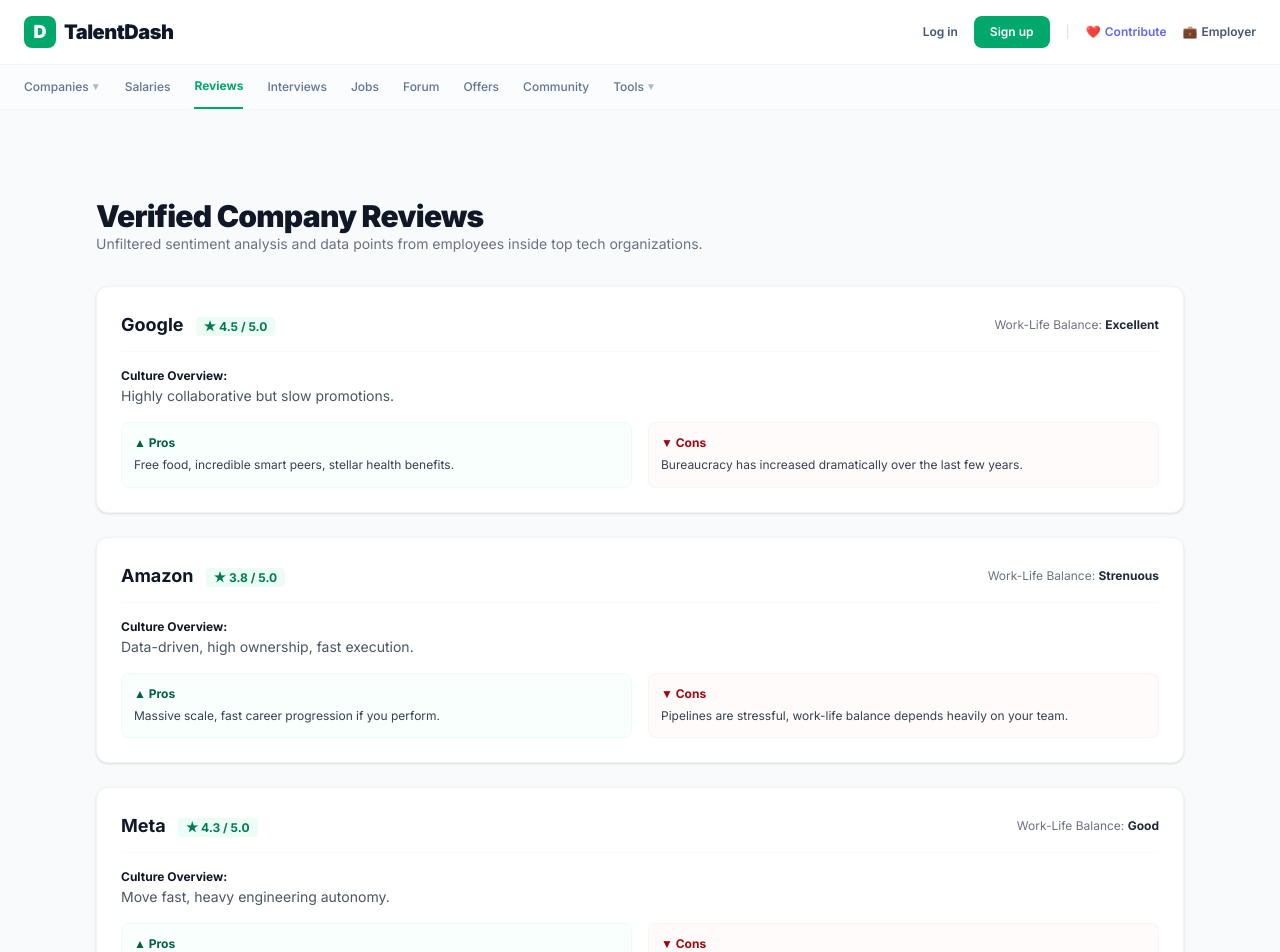
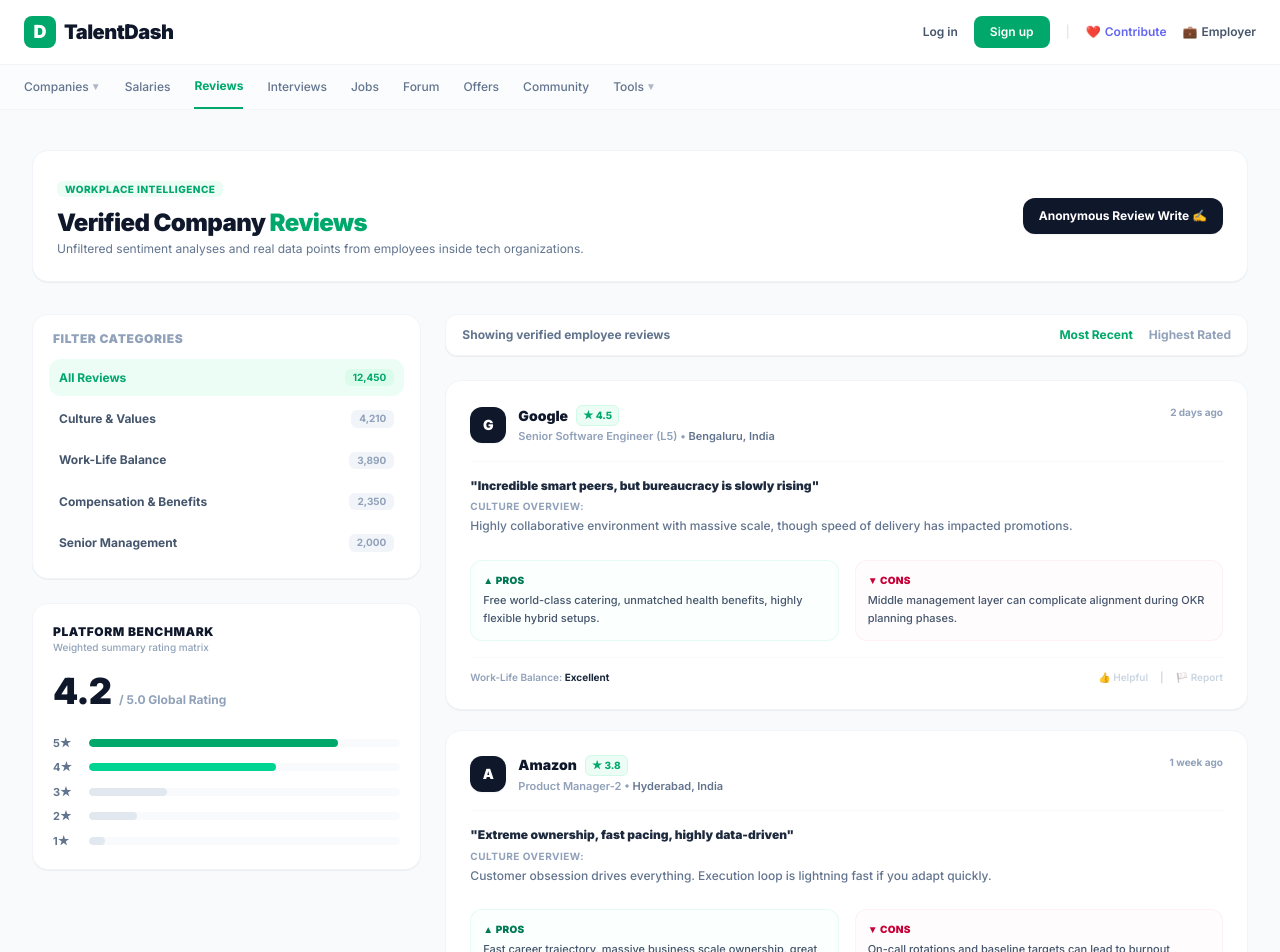
Before and after one commit to akhilesh5982/talentdash, a Next.js app: page /reviews in a window 1280 px wide. Shown: the top 952 px of the page. Built offline with nearby package versions, Linux system fonts and the light colour scheme.

Commit message:
style: full landing layout design fix and text style recovery

```diff
--- a/app/reviews/page.tsx
+++ b/app/reviews/page.tsx
@@ -1,68 +1,222 @@
+"use client";
+
+import { useState } from "react";
+import Link from "next/link";
+
 export default function ReviewsPage() {
-  const companyReviews = [
+  const [activeFilter, setActiveFilter] = useState("all");
+
+  const sideFilters = [
+    { id: "all", label: "All Reviews", count: "12,450" },
+    { id: "culture", label: "Culture & Values", count: "4,210" },
+    { id: "wlb", label: "Work-Life Balance", count: "3,890" },
+    { id: "comp", label: "Compensation & Benefits", count: "2,350" },
+    { id: "mgmt", label: "Senior Management", count: "2,000" },
+  ];
+
+  const reviewFeed = [
     {
       company: "Google",
+      role: "Senior Software Engineer (L5)",
+      location: "Bengaluru, India",
+      date: "2 days ago",
       rating: 4.5,
+      title: "Incredible smart peers, but bureaucracy is slowly rising",
       wlb: "Excellent",
-      culture: "Highly collaborative but slow promotions.",
-      pros: "Free food, incredible smart peers, stellar health benefits.",
-      cons: "Bureaucracy has increased dramatically over the last few years.",
+      culture: "Highly collaborative environment with massive scale, though speed of delivery has impacted promotions.",
+      pros: "Free world-class catering, unmatched health benefits, highly flexible hybrid setups.",
+      cons: "Middle management layer can complicate alignment during OKR planning phases.",
     },
     {
       company: "Amazon",
+      role: "Product Manager-2",
+      location: "Hyderabad, India",
+      date: "1 week ago",
       rating: 3.8,
+      title: "Extreme ownership, fast pacing, highly data-driven",
       wlb: "Strenuous",
-      culture: "Data-driven, high ownership, fast execution.",
-      pros: "Massive scale, fast career progression if you perform.",
-      cons: "Pipelines are stressful, work-life balance depends heavily on your team.",
+      culture: "Customer obsession drives everything. Execution loop is lightning fast if you adapt quickly.",
+      pros: "Fast career trajectory, massive business scale ownership, great stock performance benefits.",
+      cons: "On-call rotations and baseline targets can lead to burnout depending heavily on org leadership.",
     },
     {
       company: "Meta",
+      role: "Data Scientist",
+      location: "Remote, US",
+      date: "2 weeks ago",
       rating: 4.3,
+      title: "Top-tier autonomy and best-in-class tech stacks",
       wlb: "Good",
-      culture: "Move fast, heavy engineering autonomy.",
-      pros: "Top tier compensation packages, great engineering culture.",
-      cons: "Frequent re-orgs and high pressure during calibration halves.",
+      culture: "Engineers move fast with very little red tape. Absolute high meritocracy bar.",
+      pros: "Incredible sign-on bonuses, massive data visibility, brilliant tooling ecosystem.",
+      cons: "Bi-annual performance calibrations bring heavy calibration pressure.",
     }
   ];
 
   return (
-    <div className="max-w-6xl mx-auto px-4 sm:px-6 lg:px-8 py-12 space-y-8">
-      <div>
-        <h1 className="text-3xl font-black text-gray-900 tracking-tight">Verified Company Reviews</h1>
-        <p className="text-sm text-gray-500">Unfiltered sentiment analysis and data points from employees inside top tech organizations.</p>
+    <div className="space-y-8 pb-16">
+
+      {/* 1. Header Banner Panel */}
+      <div className="bg-white rounded-2xl border border-slate-100 p-6 flex flex-col md:flex-row justify-between items-start md:items-center gap-4 shadow-2xs">
+        <div>
+          <span className="text-[10px] font-extrabold text-[#00a86b] bg-emerald-50 px-2 py-0.5 rounded-md tracking-wider uppercase">
+            Workplace Intelligence
+          </span>
+          <h1 className="text-2xl font-black text-slate-900 tracking-tight mt-2">
+            Verified Company <span className="text-[#00a86b]">Reviews</span>
+          </h1>
+          <p className="text-slate-500 text-xs mt-0.5">
+            Unfiltered sentiment analyses and real data points from employees inside tech organizations.
+          </p>
+        </div>
+        <button className="bg-slate-900 hover:bg-slate-800 text-white text-xs font-bold py-2.5 px-4 rounded-xl transition-all shadow-xs">
+          Anonymous Review Write ✍️
+        </button>
       </div>
 
-      <div className="grid grid-cols-1 gap-6">
-        {companyReviews.map((rev) => (
-          <div key={rev.company} className="bg-white border border-gray-100 rounded-xl p-6 shadow-sm space-y-4">
-            <div className="flex items-center justify-between border-b border-gray-50 pb-3">
-              <div>
-                <h2 className="text-lg font-bold text-gray-900 inline-block mr-3">{rev.company}</h2>
-                <span className="text-xs bg-emerald-50 text-emerald-700 font-bold px-2 py-0.5 rounded">
-                  ★ {rev.rating} / 5.0
-                </span>
-              </div>
-              <div className="text-xs text-gray-500">
-                Work-Life Balance: <span className="font-bold text-gray-800">{rev.wlb}</span>
-              </div>
+      {/* 2. Main Double-Column Layout Grid (Matches image_998702.jpg structure) */}
+      <div className="grid grid-cols-1 lg:grid-cols-12 gap-6 items-start">
+
+        {/* LEFT COLUMN: Metric Analytics Sidebar (4 Cols) */}
+        <div className="lg:col-span-4 space-y-6 lg:sticky lg:top-24">
+
+          {/* Section A: Active Categories Filters */}
+          <div className="bg-white border border-slate-100 rounded-2xl p-4 shadow-2xs">
+            <h3 className="text-xs font-black text-slate-400 uppercase tracking-wider mb-3 px-1">Filter Categories</h3>
+            <div className="space-y-1">
+              {sideFilters.map((item) => (
+                <button
+                  key={item.id}
+                  onClick={() => setActiveFilter(item.id)}
+                  className={`w-full flex items-center justify-between p-2.5 rounded-xl text-xs font-bold transition-all ${
+                    activeFilter === item.id
+                      ? "bg-emerald-50 text-[#00a86b]"
+                      : "text-slate-600 hover:bg-slate-50 hover:text-slate-900"
+                  }`}
+                >
+                  <span>{item.label}</span>
+                  <span className={`text-[10px] px-2 py-0.5 rounded-md ${
+                    activeFilter === item.id ? "bg-emerald-100/60" : "bg-slate-100 text-slate-400"
+                  }`}>{item.count}</span>
+                </button>
+              ))}
+            </div>
+          </div>
+
+          {/* Section B: Global Ratings Scorecard Grid */}
+          <div className="bg-white border border-slate-100 rounded-2xl p-5 shadow-2xs space-y-4">
+            <div>
+              <h3 className="text-xs font-black text-slate-900 uppercase tracking-wider">Platform Benchmark</h3>
+              <p className="text-[10px] text-slate-400 font-medium">Weighted summary rating matrix</p>
             </div>
 
-            <div className="space-y-2 text-sm">
-              <p className="text-gray-600"><strong className="text-gray-900 text-xs block mb-0.5">Culture Overview:</strong> {rev.culture}</p>
-              <div className="grid grid-cols-1 md:grid-cols-2 gap-4 pt-2">
-                <div className="bg-emerald-50/30 p-3 rounded-lg border border-emerald-50">
-                  <span className="text-xs font-bold text-emerald-800 block mb-1">▲ Pros</span>
-                  <p className="text-xs text-gray-700 leading-relaxed">{rev.pros}</p>
+            <div className="flex items-baseline gap-2">
+              <span className="text-4xl font-black text-slate-900 tracking-tight">4.2</span>
+              <span className="text-xs font-bold text-slate-400">/ 5.0 Global Rating</span>
+            </div>
+
+            {/* Simulated Progressive Rating Bars */}
+            <div className="space-y-2 pt-2">
+              {[
+                { stars: "5★", progress: "w-4/5 bg-[#00a86b]" },
+                { stars: "4★", progress: "w-3/5 bg-emerald-400" },
+                { stars: "3★", progress: "w-1/4 bg-slate-200" },
+                { stars: "2★", progress: "w-12 bg-slate-200" },
+                { stars: "1★", progress: "w-4 bg-slate-200" },
+              ].map((row, idx) => (
+                <div key={idx} className="flex items-center gap-3 text-[11px] font-bold text-slate-500">
+                  <span className="w-6 text-left">{row.stars}</span>
+                  <div className="flex-grow h-2 bg-slate-50 rounded-full overflow-hidden">
+                    <div className={`h-full rounded-full ${row.progress}`} />
+                  </div>
                 </div>
-                <div className="bg-red-50/30 p-3 rounded-lg border border-red-50">
-                  <span className="text-xs font-bold text-red-800 block mb-1">▼ Cons</span>
-                  <p className="text-xs text-gray-700 leading-relaxed">{rev.cons}</p>
-                </div>
-              </div>
+              ))}
             </div>
           </div>
-        ))}
+
+        </div>
+
+        {/* RIGHT COLUMN: Detailed Feed Streams (8 Cols) */}
+        <div className="lg:col-span-8 space-y-6">
+
+          {/* Feed Header Sorting Context Utility bar */}
+          <div className="bg-white border border-slate-100 rounded-xl px-4 py-3 flex items-center justify-between shadow-2xs text-xs font-bold text-slate-500">
+            <span>Showing verified employee reviews</span>
+            <div className="flex gap-4 text-slate-400">
+              <span className="text-[#00a86b] cursor-pointer">Most Recent</span>
+              <span className="hover:text-slate-800 cursor-pointer">Highest Rated</span>
+            </div>
+          </div>
+
+          {/* Core Feed List Stream */}
+          <div className="space-y-5">
+            {reviewFeed.map((rev, idx) => (
+              <div key={idx} className="bg-white border border-slate-100 rounded-2xl p-6 shadow-2xs space-y-4 hover:border-slate-200/80 transition-colors">
+
+                {/* Row 1: Header profile indicator meta */}
+                <div className="flex items-start justify-between border-b border-slate-50 pb-4">
+                  <div className="flex items-center gap-3">
+                    <div className="w-9 h-9 rounded-xl bg-slate-900 text-white font-black text-sm flex items-center justify-center shadow-xs">
+                      {rev.company[0]}
+                    </div>
+                    <div>
+                      <div className="flex items-center gap-2">
+                        <h2 className="text-sm font-black text-slate-900">{rev.company}</h2>
+                        <span className="text-[10px] bg-emerald-50 text-[#00a86b] border border-emerald-100 font-extrabold px-1.5 py-0.5 rounded-md">
+                          ★ {rev.rating}
+                        </span>
+                      </div>
+                      <p className="text-[11px] text-slate-400 font-semibold mt-0.5">
+                        {rev.role} • <span className="text-slate-500">{rev.location}</span>
+                      </p>
+                    </div>
+                  </div>
+                  <span className="text-[10px] font-bold text-slate-400">{rev.date}</span>
+                </div>
+
+                {/* Row 2: Title and Summary Quote context */}
+                <div className="space-y-1">
+                  <h3 className="text-xs font-black text-slate-800 leading-snug">
+                    "{rev.title}"
+                  </h3>
+                  <p className="text-xs text-slate-500 font-medium leading-relaxed">
+                    <span className="text-[10px] uppercase font-bold tracking-wider text-slate-400 block mb-0.5">Culture Overview:</span>
+                    {rev.culture}
+                  </p>
+                </div>
+
+                {/* Row 3: Pros and Cons Split Boxes (Matches target view styling exactly) */}
+                <div className="grid grid-cols-1 md:grid-cols-2 gap-4 pt-2">
+                  <div className="bg-emerald-50/20 border border-emerald-100/50 p-3 rounded-xl space-y-1">
+                    <span className="text-[10px] font-black text-emerald-700 uppercase tracking-wide flex items-center gap-1">
+                      ▲ Pros
+                    </span>
+                    <p className="text-[11px] text-slate-600 font-medium leading-relaxed">{rev.pros}</p>
+                  </div>
+                  <div className="bg-rose-50/20 border border-rose-100/50 p-3 rounded-xl space-y-1">
+                    <span className="text-[10px] font-black text-rose-700 uppercase tracking-wide flex items-center gap-1">
+                      ▼ Cons
+                    </span>
+                    <p className="text-[11px] text-slate-600 font-medium leading-relaxed">{rev.cons}</p>
+                  </div>
+                </div>
+
+                {/* Row 4: Review Footer Metadata Tags indicators bar */}
+                <div className="pt-3 border-t border-slate-50 flex items-center justify-between text-[10px] text-slate-400 font-semibold">
+                  <span>Work-Life Balance: <span className="text-slate-800 font-bold">{rev.wlb}</span></span>
+                  <div className="flex gap-3 text-slate-300">
+                    <button className="hover:text-slate-500 flex items-center gap-1">👍 Helpful</button>
+                    <span>|</span>
+                    <button className="hover:text-slate-500 flex items-center gap-1">🏳️ Report</button>
+                  </div>
+                </div>
+
+              </div>
+            ))}
+          </div>
+
+        </div>
+
       </div>
     </div>
   );
```
